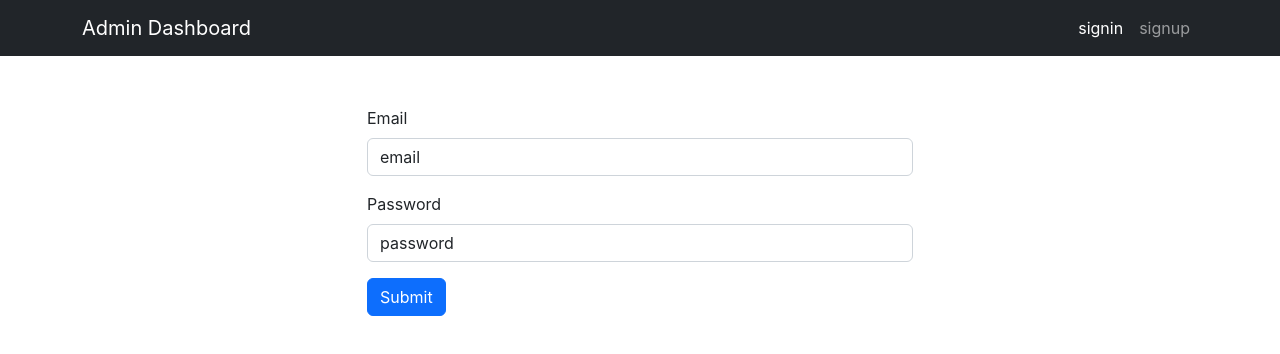
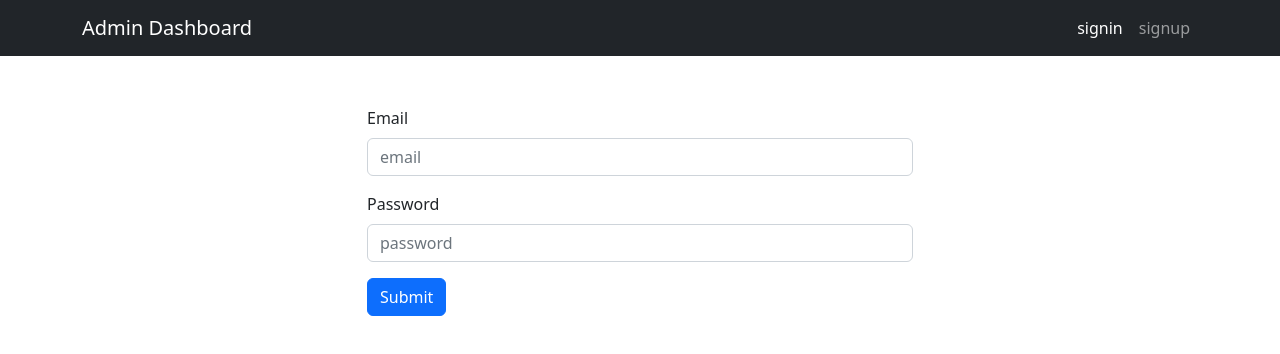
Before and after one commit to yadavravi043/Sekart_Admin, a React (Create React App) app: page /signin in a window 1280 px wide. Shown: the top 354 px of the page. Built offline with nearby package versions, Linux system fonts and the light colour scheme.

Commit message:
redux introduce

```diff
--- a/package.json
+++ b/package.json
@@ -6,12 +6,17 @@
     "@testing-library/jest-dom": "^5.16.5",
     "@testing-library/react": "^13.4.0",
     "@testing-library/user-event": "^13.5.0",
+    "axios": "^1.2.1",
     "bootstrap": "^5.2.3",
     "react": "^18.2.0",
     "react-bootstrap": "^2.7.0",
     "react-dom": "^18.2.0",
+    "react-redux": "^8.0.5",
     "react-router-dom": "^6.5.0",
     "react-scripts": "5.0.1",
+    "redux": "^4.2.0",
+    "redux-devtools-extension": "^2.13.9",
+    "redux-thunk": "^2.4.2",
     "web-vitals": "^2.1.4"
   },
   "scripts": {
--- /dev/null
+++ b/src/actions/auth.action.js
@@ -0,0 +1,12 @@
+import { authConstant } from "../constant/constant"
+
+export const login=(user)=>{
+    console.log(user)
+    return (dispatch)=>{
+        dispatch({type:authConstant.LOGIN_REQUEST,
+        payload:{
+            login:true
+        }
+        })
+    }
+}
--- /dev/null
+++ b/src/actions/index.js
@@ -0,0 +1 @@
+export * from './auth.action'
--- /dev/null
+++ b/src/constant/constant.js
@@ -0,0 +1 @@
+export const authConstant ={LOGIN_REQUEST:'LOGIN_REQUEST'}
--- a/src/index.js
+++ b/src/index.js
@@ -1,17 +1,22 @@
 import React from 'react';
 import ReactDOM from 'react-dom/client';
-import './index.css';
+//import './index.css';
 import App from './App';
-import reportWebVitals from './reportWebVitals';
 
+
+import { Provider } from 'react-redux';
+import store from './store'
+window.store=store
 const root = ReactDOM.createRoot(document.getElementById('root'));
 root.render(
-  <React.StrictMode>
-    <App />
-  </React.StrictMode>
+    <Provider store={store}>
+        <App />
+    </Provider>
 );
 
-// If you want to start measuring performance in your app, pass a function
-// to log results (for example: reportWebVitals(console.log))
-// or send to an analytics endpoint. Learn more: https://bit.ly/CRA-vitals
-reportWebVitals();
+
+// ReactDOM.render(
+//     //<Provider store={store}>
+//     <App/>
+//     //</Provider>
+// )
--- a/src/pages/Login/login.js
+++ b/src/pages/Login/login.js
@@ -2,19 +2,33 @@ import React from "react";
 import { Container, Row, Col, Button, Form } from "react-bootstrap";
 import Layout from "../../components/Layout/Layout";
 import Input from "../../components/UI/Input/Input";
+import { login } from "../../actions";
+import{useDispatch} from 'react-redux'
 const Login = () => {
+   const dispatch=useDispatch()
+
+  const userLogin=(e)=>{
+    e.preventDefault()
+    const user={
+        email:"ravi18016925@gmail.com",
+        password:"123456"
+    }
+   dispatch(login(user))
+  }
+
+
   return (
     <>
       <Layout>
         <Container>
           <Row style={{marginTop:"50px"}}>
             <Col md={{span:6,offset:3}}>
-              <Form>
+              <Form onSubmit={userLogin}>
               <Input
               label='Email'
               placeholder='email'
               type='email'
-              value='email'
+              value=''
               onChange={()=>{}}
               />
 
@@ -22,7 +36,7 @@ const Login = () => {
               label='Password'
               placeholder='password'
               type='text'
-              value='password'
+              value=''
               onChange={()=>{}}
               />
                 <Button variant="primary" type="submit">
--- /dev/null
+++ b/src/reducers/auth.reducer.js
@@ -0,0 +1,15 @@
+import { authConstant } from "../constant/constant"
+const initialState={
+    name:"ravi"
+}
+export const authReducer= (state=initialState,action)=>{
+    console.log(action)
+    switch(action.type){
+        case authConstant.LOGIN_REQUEST:
+            state={
+                ...state,...action.payload
+            }
+            break;
+    }
+    return state
+}
--- /dev/null
+++ b/src/reducers/index.js
@@ -0,0 +1,6 @@
+import {combineReducers} from 'redux'
+import{authReducer} from './auth.reducer'
+const rootReducer=combineReducers({
+  auth:authReducer,
+})
+export default rootReducer
--- /dev/null
+++ b/src/store/index.js
@@ -0,0 +1,12 @@
+import rootReducer from '../reducers'
+import {createStore} from 'redux'
+import thunk from 'redux-thunk'
+import {composeWithDevTools} from 'redux-devtools-extension'
+import {applyMiddleware} from "redux"
+const middleWare=[thunk]
+//applymiddle allow async actions
+const store=createStore(
+    rootReducer,
+    composeWithDevTools(applyMiddleware(...middleWare))
+    )
+export default store
```
Also changed, not shown: 1 other file (tests, documents, lock files or other folders).
